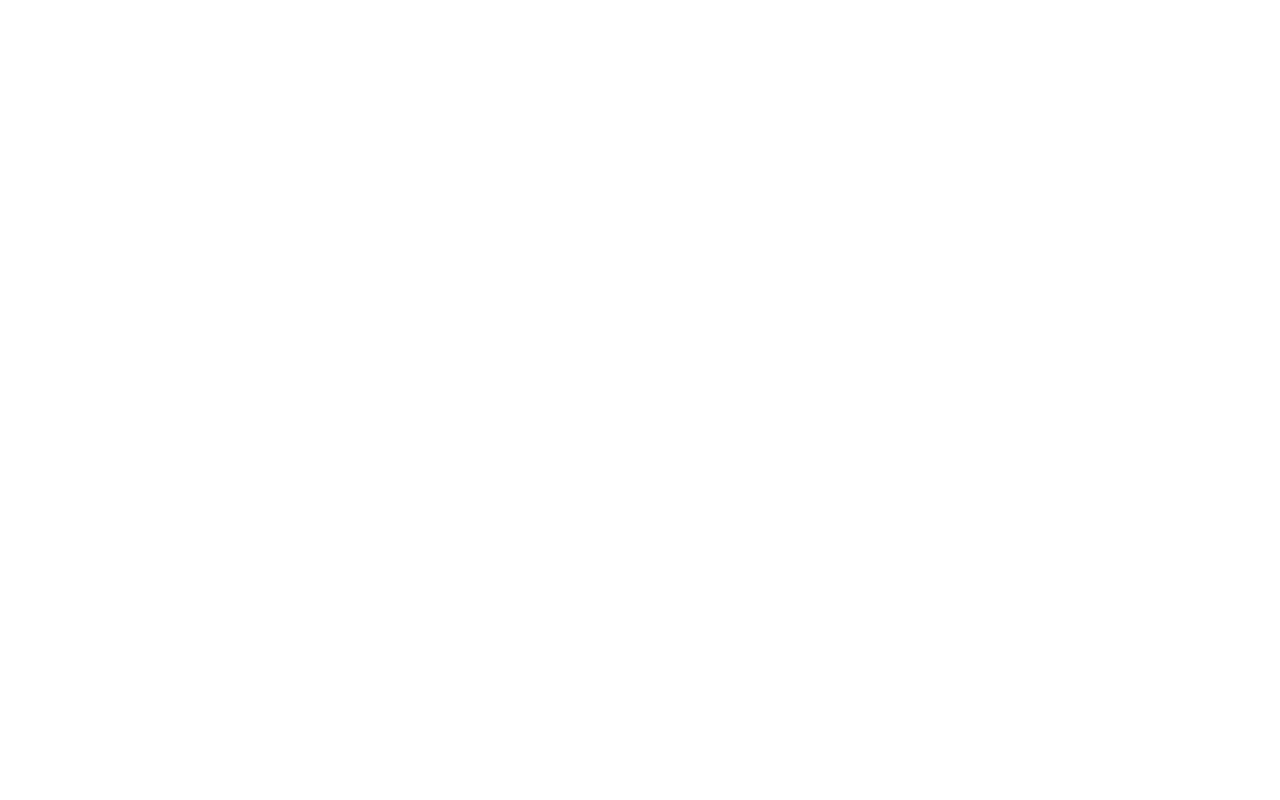
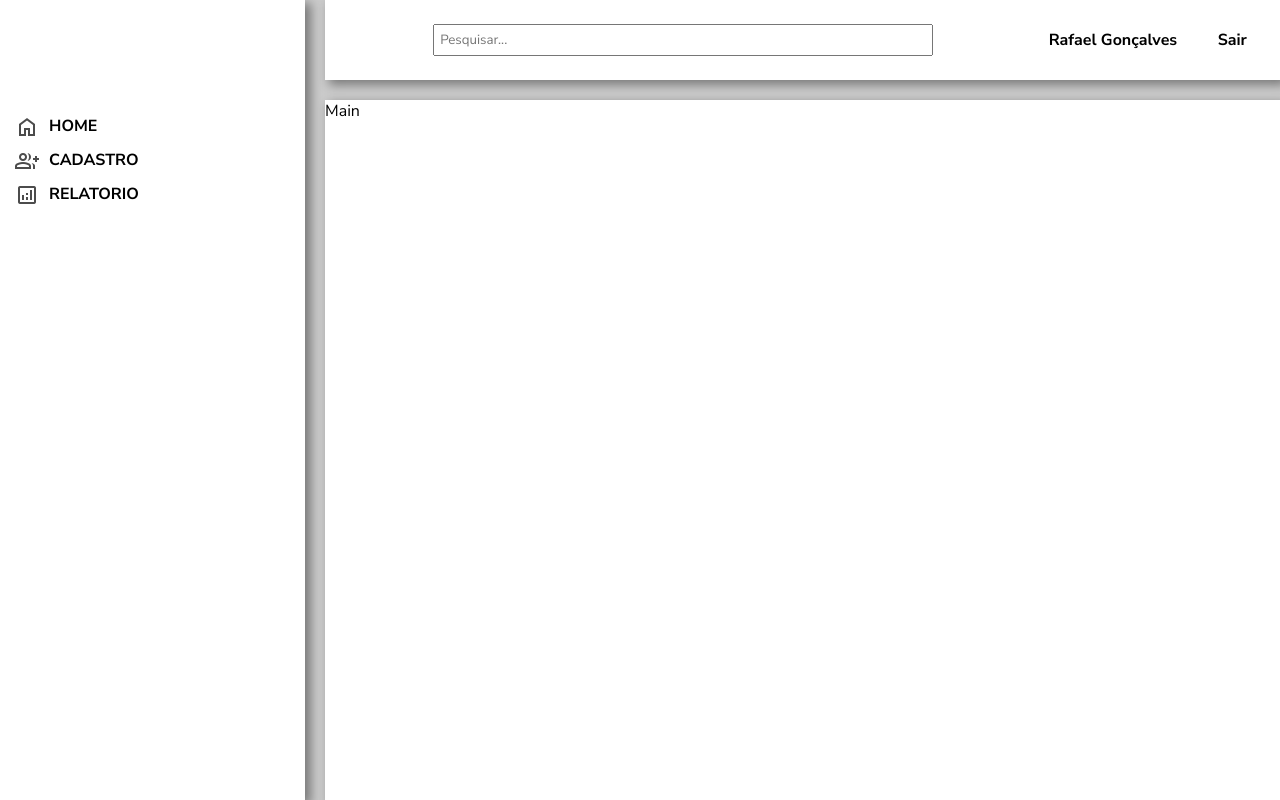
Before and after one commit to ra-goncalves/Projeto-01, a plain HTML site: page index.html in a window 1280 px wide. Drawn offline with nearby package versions, Linux system fonts and the light colour scheme.

Commit message:
add index/style

```diff
--- a/css/style.css
+++ b/css/style.css
@@ -0,0 +1,132 @@
+@import url('https://fonts.googleapis.com/css2?family=Nunito+Sans:wght@400;700&display=swap');
+
+*{
+    margin: 0px;
+    padding: 0px;
+    box-sizing: border-box;
+    font-family: 'Nunito Sans', sans-serif;
+}
+
+.container{
+    display: grid;
+    height: 100vh;
+    grid-template-columns: 1fr 1fr 1fr 1fr;
+    grid-template-rows: 0.5fr 1.5fr 1.5fr 1.5fr;
+    grid-template-areas:
+    "navegacao1 navegacao2 navegacao2 navegacao2"
+    "navegacao1 main main main"
+    "navegacao1 main main main"
+    "navegacao1 main main main";
+    grid-gap: 20px;
+    border-radius: 10px;
+    background-color: rgba(169, 169, 169, 0.60);
+}
+
+#navegacao1{
+    background-color: white;
+    grid-area: navegacao1;
+    box-shadow: 5px 4px 10px 1px rgba(0, 0, 0, 0.40);
+}
+
+#navegacao1 ul{
+    position: relative;
+    width: 100%;
+    top: 100px;
+    padding: 10px;
+}
+
+#navegacao1 ul li{
+    position: relative;
+    list-style: none;
+    width: 100%;
+    padding: 5px;
+}
+
+#navegacao1 ul li a{
+    position: relative;
+    display: flex;
+    text-decoration: none;
+    color: black;
+    width: 100%;
+    font-weight: 700;
+}
+
+#navegacao1 ul li a:hover{
+    background-color: gray;
+}
+
+
+.material-symbols-outlined{
+    position: relative;
+    display: block;
+    text-align: center;
+    color: rgba(0, 0, 0, 0.700);
+}
+
+.menu{
+    position: relative;
+    display: block;
+    padding-left: 10px;
+}
+
+#navegacao2{
+    background-color: white;
+    grid-area: navegacao2;
+    box-shadow: 5px 4px 10px 1px rgba(0, 0, 0, 0.400);
+}
+
+main{
+    background-color: white;
+    grid-area: main;
+    box-shadow: 5px 4px 10px 1px rgba(0, 0, 0, 0.400);
+}
+
+.nav2{
+    display: flex;
+    height: 80px;
+    align-items: center;
+    justify-content: center;
+}
+
+#campobusca{
+    display: flex;
+    width: 75%;
+    align-items: center;
+    justify-content: center;
+}
+#campobusca input{
+    display: flex;
+    width: 500px;
+    align-items: center;
+    justify-content: center;
+    padding: 5px;
+}
+
+
+#perfil{
+    display: flex;
+    align-items: center;
+    justify-content: center;
+    width: 15%;
+    padding: 5px;
+}
+
+#perfil a{
+    color: black;
+    text-decoration: none;
+    font-weight: 700;
+}
+
+#sair{
+    display: flex;
+    align-items: center;
+    justify-content: center;
+    width: 10%;
+    padding: 5px;
+}
+
+#sair a{
+    color: black;
+    text-decoration: none;
+    font-weight: 700;
+}
--- a/index.html
+++ b/index.html
@@ -6,8 +6,47 @@
     <meta name="viewport" content="width=device-width, initial-scale=1.0">
     <title>Operação curiosidade</title>
     <link rel="stylesheet" href="css/style.css">
+    <link rel="stylesheet" href="https://fonts.googleapis.com/css2?family=Material+Symbols+Outlined:opsz,wght,FILL,GRAD@48,500,1,0" />
 </head>
 <body>
+    <div class="container">
+        <nav id="navegacao1">
+            <ul>
+                <li class="menu">
+                    <a href="#">
+                        <span class="material-symbols-outlined">home</span>
+                        <span class="menu">HOME</span>
+                    </a>
+                </li>
+                <li class="menu">
+                    <a href="#">
+                        <span class="material-symbols-outlined">group_add</span>
+                        <span class="menu">CADASTRO</span>
+                    </a>
+                </li>
+                <li class="menu">
+                    <a href="#">
+                        <span class="material-symbols-outlined">analytics</span>
+                        <span class="menu">RELATORIO</span>
+                    </a>
+                </li>
+            </ul>
+        </nav>
+        <nav id="navegacao2">
+            <div class="nav2">
+                <div id="campobusca">
+                    <input type="search" name="busca" id="ibusca" placeholder="Pesquisar...">
+                </div>
+                <div id="perfil">
+                    <a href="#">Rafael Gonçalves</a>
+                </div>
+                <div id="sair">
+                    <a href="#">Sair</a>
+                </div>
+            </div>
+        </nav>
+        <main>Main</main>
+    </div>
 
 </body>
 </html>
```
